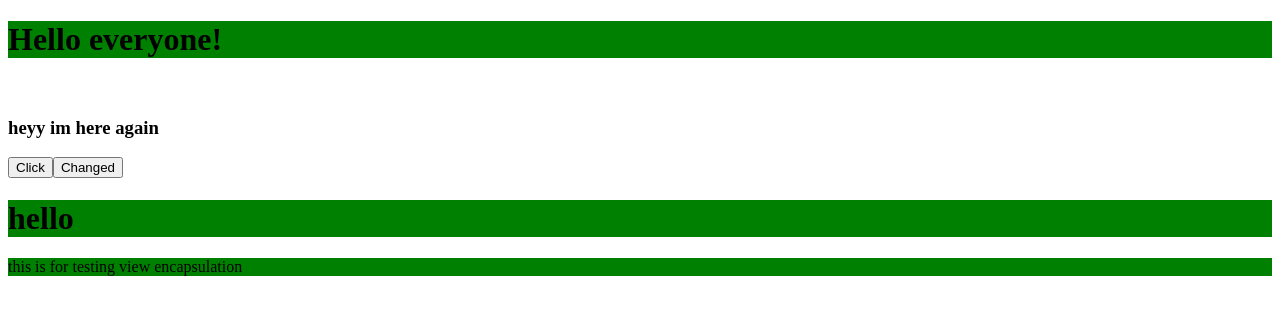
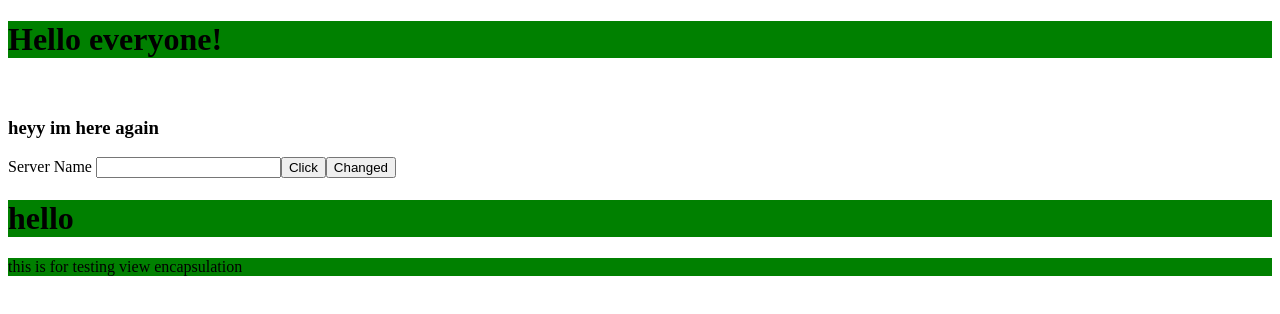
Before and after one commit to shymaSane/Data-binding-training, an Angular app in the folder view-enc/: page / in a window 1280 px wide. Shown: the top 314 px of the page. Built offline with nearby package versions, Linux system fonts and the light colour scheme.

Commit message:
using local reference

```diff
--- a/view-enc/src/app/hello/hello.component.html
+++ b/view-enc/src/app/hello/hello.component.html
@@ -1,6 +1,9 @@
 <h1>Hello everyone!</h1>
 <br>
 <h3>{{message}}</h3>
+<label>Server Name
+    <input type="text" #myInput>
+</label>
 
-<button (click) = "onClick()">Click</button>
+<button (click) = "onClick(myInput)">Click</button>
 <button [disabled] = "isDisabled">Changed</button>
--- a/view-enc/src/app/hello/hello.component.ts
+++ b/view-enc/src/app/hello/hello.component.ts
@@ -11,7 +11,8 @@ export class HelloComponent implements OnInit {
   message: string = "heyy im here again"
   isDisabled: boolean = false;
 
-  onClick(){
+  onClick(value){
+    console.log(value.value)
   this.isDisabled = true;
   }
 
```
